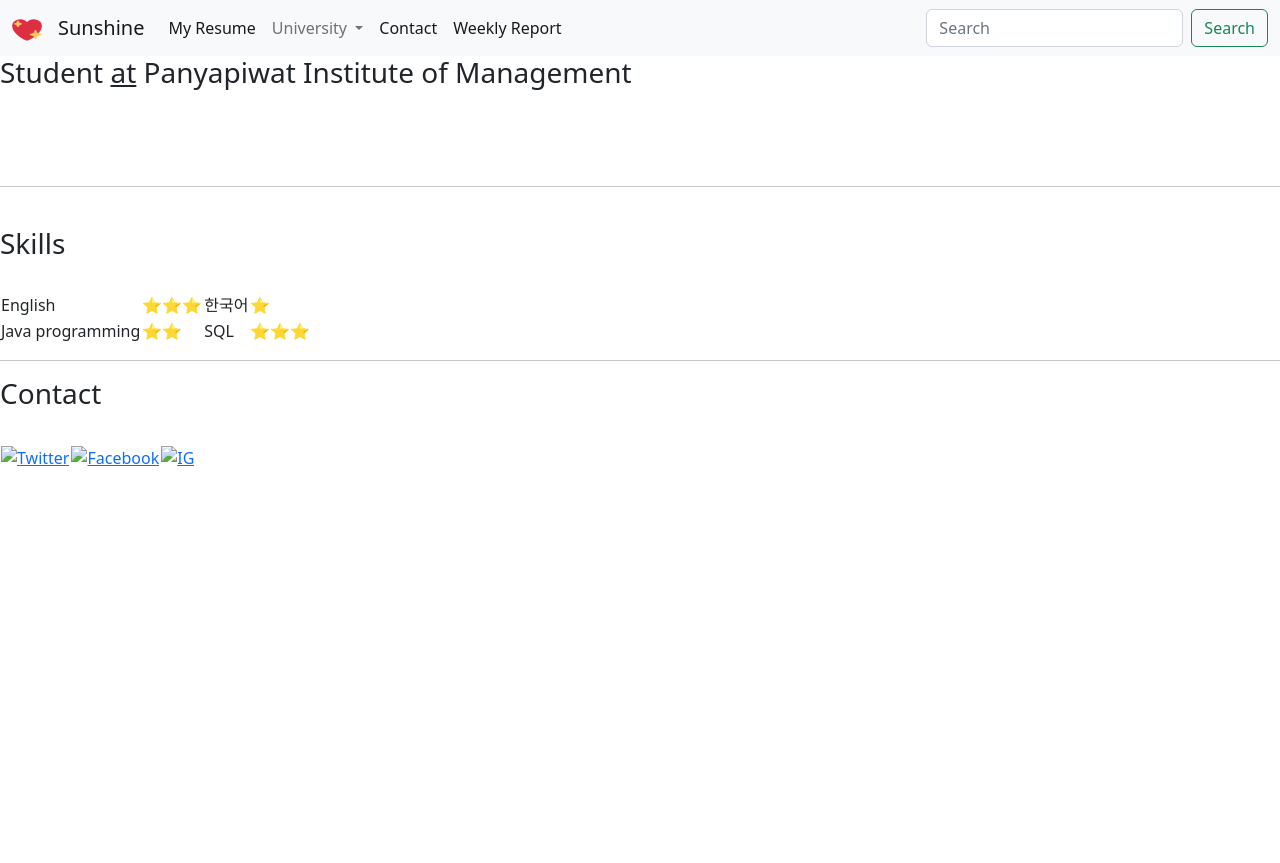
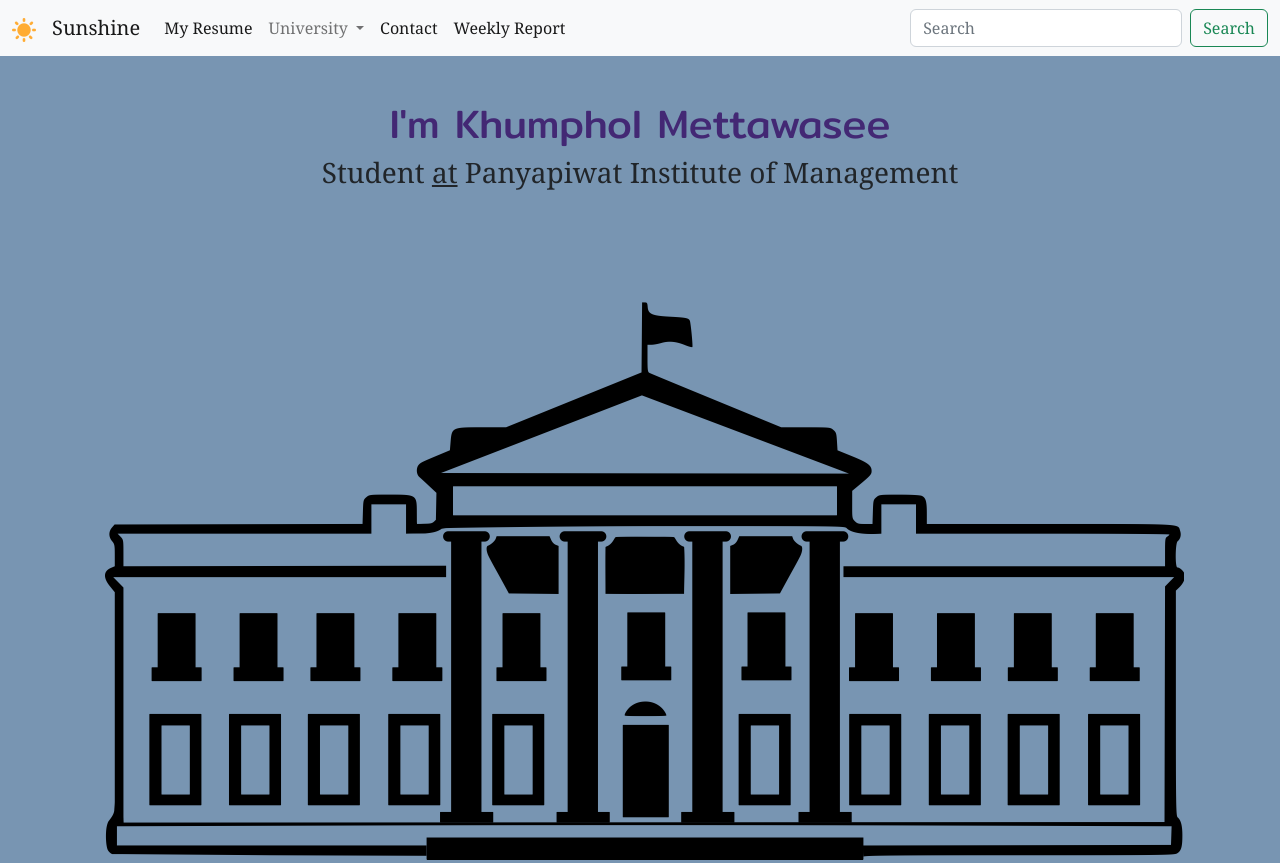
Before and after one commit to 0181KpM3tt4/Project181, a plain HTML site: page index1.html in a window 1280 px wide. Shown: the top 863 px of the page. Before the commit the page ends 800 px from the top, so only its background shows below. Drawn offline with nearby package versions, Linux system fonts and the light colour scheme; files whose address does not match are found by name.

Commit message:
Add files via upload

```diff
--- /dev/null
+++ b/CSS/styles.css
@@ -0,0 +1,47 @@
+body{
+   background-color:#B1D7B4;
+}
+hr {
+  background-color:grey;
+  border-style: none;
+  border-top-style: dotted;
+  height: 10px;
+  border-width: 10px;
+  border-color: yellow;
+  /* width: 75%; */
+  margin-top: 0px;
+}
+img{
+  height: 250px;
+  width: 250px;
+}
+h1 , h3{
+  /* pigments */
+  color:#42855B;
+  font-family: 'Mitr', sans-serif;
+}
+/* div{
+  height: 300px;
+  background-color: violet;
+} */
+.example-div {
+    height: 225px;
+    width: 300px;
+    background-color: yellow;
+    border: solid;
+    border-width: 50px;
+    border-top: 0px;
+    border-color: white;
+    margin: 10px;
+}
+table {
+    border-collapse: collapse;
+    width: 60%;
+}
+
+th, td {
+    padding: 8px;
+    text-align: left;
+    border-bottom: 1px solid #ddd;
+    width: auto;
+}
--- /dev/null
+++ b/CSS/styles1.css
@@ -0,0 +1,85 @@
+div {
+  /* height: 550px; */
+  /* background-color: #B1D7B4; */
+  border: 0px;
+}
+body {
+  margin: 0px;
+  text-align: center;
+  font-family: Cambria ,serif;
+
+}
+hr {
+  background-color:grey;
+  border-style: none;
+  border-top-style: dotted;
+  height: 10px;
+  border-width: 10px;
+  border-color: yellow;
+  /* width: 75%; */
+  margin-top: 0px;
+}
+h1 {
+  color: #432874;
+  margin-top: 0px;
+  font-family: 'Mitr', sans-serif;
+}
+.top-container{
+  position: relative;
+  background-color: #7895B2;
+  padding-top: 100px;
+    width: auto;
+}
+
+.middle-container {
+  height: 350px;
+  width: auto;
+background-color: #7895B2;
+  padding-top: 0px;
+}
+
+.bottom-container {
+  height: 350px;
+  width: auto;
+background-color: #7895B2;
+  padding-top: 0px;
+}
+.b{
+  font-weight: bold;
+}
+table {
+    border-collapse: collapse;
+    width: 100%;
+}
+
+th, td {
+    padding: 8px;
+    text-align: left;
+    border-bottom: 1px solid #ddd;
+    width: auto;
+}
+img {
+  width: auto;
+}
+
+
+/* .example-div {
+  height: 300px;
+  width: 300px;
+  background-color: #E6D2AA;
+  border: solid;
+  border-width: 50px;
+  border-top: 10px;
+  margin-top: 20px;
+  padding: 20px;
+} */
+/* .top-cloud{
+  position: absolute;
+  right: 300px;
+  top: 50px;
+}
+.bottom-cloud{
+  position:absolute;
+  left: 300px;
+  bottom: 300px;
+} */
--- a/index1.html
+++ b/index1.html
@@ -4,9 +4,9 @@
     <meta charset="utf-8">
     <meta name="viewport" content="width=device-width, initial-scale=1">
     <title>Hello Project</title>
-    <link rel="icon" href="C:\Users\Thosiba\Desktop\Web Development 2022\IN_Project\favicon.ico">
+    <link rel="icon" href="C:\Users\Thosiba\Desktop\Web Development 2022\Project_Resume\favicon1.ico">
     <link href="https://cdn.jsdelivr.net/npm/bootstrap@5.2.2/dist/css/bootstrap.min.css" rel="stylesheet" integrity="sha384-Zenh87qX5JnK2Jl0vWa8Ck2rdkQ2Bzep5IDxbcnCeuOxjzrPF/et3URy9Bv1WTRi" crossorigin="anonymous">
-    <link rel="stylesheet" href="css/styles.css">
+    <link rel="stylesheet" href="css/styles1.css">
     <link rel="preconnect" href="https://fonts.googleapis.com">
 <link rel="preconnect" href="https://fonts.gstatic.com" crossorigin>
 <link href="https://fonts.googleapis.com/css2?family=Mitr&display=swap" rel="stylesheet">
@@ -17,16 +17,16 @@
     <nav class="navbar navbar-expand-lg fixed-top bg-light">
   <div class="container-fluid">
     <a class="navbar-brand" onclick="history.back()">
-     <img src="favicon.ico" alt="Bootstrap" width="30" height="24">
+     <img src="favicon1.ico" alt="Bootstrap" width="30" height="24">
    </a>
-    <a class="navbar-brand" href="C:\Users\Thosiba\Desktop\Web Development 2022\IN_Project\index.html">Sunshine</a>
+    <a class="navbar-brand" href="C:\Users\Thosiba\Desktop\Web Development 2022\Project_Resume\index1.html">Sunshine</a>
     <button class="navbar-toggler" type="button" data-bs-toggle="collapse" data-bs-target="#navbarSupportedContent" aria-controls="navbarSupportedContent" aria-expanded="false" aria-label="Toggle navigation">
       <span class="navbar-toggler-icon"></span>
     </button>
     <div class="collapse navbar-collapse" id="navbarSupportedContent">
       <ul class="navbar-nav me-auto mb-2 mb-lg-0">
         <li class="nav-item">
-          <a class="nav-link active" aria-current="page" href="C:\Users\Thosiba\Desktop\Web Development 2022\Resume\index.html">My Resume</a>
+          <a class="nav-link active" aria-current="page" href="C:\Users\Thosiba\Desktop\Web Development 2022\Project_Resume\index.html">My Resume</a>
         </li>
         <li class="nav-item dropdown">
           <a class="nav-link dropdown-toggle" href="#" role="button" data-bs-toggle="dropdown" aria-expanded="false">
@@ -40,10 +40,10 @@
           </ul>
         </li>
         <li class="nav-item">
-          <a class="nav-link active" aria-current="page" href="C:\Users\Thosiba\Desktop\Web Development 2022\Resume\contact.html">Contact</a>
+          <a class="nav-link active" aria-current="page" href="C:\Users\Thosiba\Desktop\Web Development 2022\Project_Resume\contact.html">Contact</a>
         </li>
         <li class="nav-item">
-          <a class="nav-link active" aria-current="page" href="C:\Users\Thosiba\Desktop\Web Development 2022\Resume\Report.html">Weekly Report</a>
+          <a class="nav-link active" aria-current="page" href="C:\Users\Thosiba\Desktop\Web Development 2022\Project_Resume\Report.html">Weekly Report</a>
         </li>
       </ul>
       <form class="d-flex" role="search">
@@ -63,7 +63,7 @@
             <div class="row">
                 <div class="col-sm-12">
           <!-- <img class ="bottom-cloud" src="images/cloud.png" alt=""> -->
-          <img src="C:\Users\Thosiba\Desktop\Web Development 2022\IN_Project\Image\White-House-PNG-Free-Image.png" alt="">
+          <img src="C:\Users\Thosiba\Desktop\Web Development 2022\Project_Resume\Image\White-House-PNG-Free-Image.png" alt="">
                   </div>
               </div>
             </div>
@@ -101,13 +101,13 @@
 <table>
   <tr>
     <td><a href="https://twitter.com/Sunday09031?t=HA86kihKSDgbrhq980RZNw&s=07" target="_blank">
-        <img src="C:\Users\Thosiba\Desktop\Web Development 2022\IN_Project\Image\cc7102e1fffb9666640fcfbd37561aac.png" alt="Twitter" width="100" height="100">
+        <img src="C:\Users\Thosiba\Desktop\Web Development 2022\Project_Resume\Image\cc7102e1fffb9666640fcfbd37561aac.png" alt="Twitter" width="100" height="100">
     </a></td>
     <td> <a href="https://www.facebook.com/sun.khumphol" target="_blank">
-          <img src="C:\Users\Thosiba\Desktop\Web Development 2022\IN_Project\Image\facebook-icon-circle-logo-09F32F61FF-seeklogo.com.png" alt="Facebook" width="100" height="100">
+          <img src="C:\Users\Thosiba\Desktop\Web Development 2022\Project_Resume\Image\facebook-icon-circle-logo-09F32F61FF-seeklogo.com.png" alt="Facebook" width="100" height="100">
       </a></td>
     <td><a href="https://www.instagram.com/bs.mk_1a4/?igshid=YmMyMTA2M2Y%3D&fbclid=IwAR0aG6-qyGeitrUn2aPZC5v4wXh2rXgxC6eKAclv-A1ksylc-brofyA3JIw" target="_blank">
-        <img src="C:\Users\Thosiba\Desktop\Web Development 2022\IN_Project\Image\Instagram-Logo-modified.png" alt="IG" width="100" height="100">
+        <img src="C:\Users\Thosiba\Desktop\Web Development 2022\Project_Resume\Image\Instagram-Logo-modified.png" alt="IG" width="100" height="100">
     </a></td>
   </tr>
     </table>
```
Also changed, not shown: index.html (+1 -1 lines), Image/Instagram-Logo-modified.png (added), Image/San.png (added), Image/White-House-PNG-Free-Image.png (added), Image/cc7102e1fffb9666640fcfbd37561aac.png (added), Image/facebook-icon-circle-logo-09F32F61FF-seeklogo.com.png (added), favicon1.ico (added).
